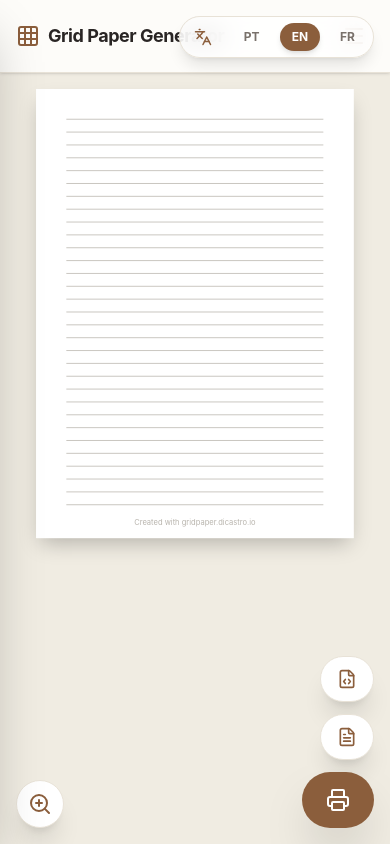
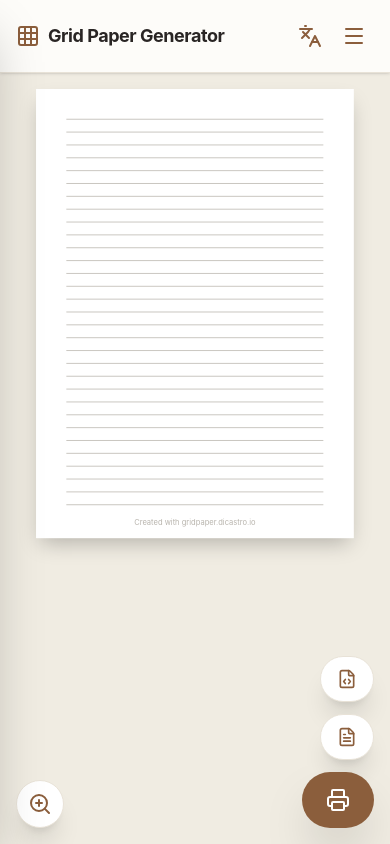
Before and after one commit to bruno-dicastro/grid-paper, a React (Vite) app: page / in a window 390 px wide. Built offline with nearby package versions, Linux system fonts and the light colour scheme.

Commit message:
Fix language selector on small screens

```diff
--- a/src/App.tsx
+++ b/src/App.tsx
@@ -13,6 +13,7 @@ function App() {
   const [isExporting, setIsExporting] = useState(false);
   const [isSidebarOpen, setIsSidebarOpen] = useState(false);
   const [isZoomOpen, setIsZoomOpen] = useState(false);
+  const [isLanguageMenuOpen, setIsLanguageMenuOpen] = useState(false);
   const containerRef = useRef<HTMLDivElement>(null);
   const mainRef = useRef<HTMLElement>(null);
 
@@ -184,12 +185,44 @@ function App() {
           <Grid size={24} color="#8b5e3c" />
           <h1 className="text-lg font-bold tracking-tight text-stone-800">{t('app_title')}</h1>
         </div>
+        <div className="flex items-center gap-1 relative">
+          <button
+            onClick={() => setIsLanguageMenuOpen(!isLanguageMenuOpen)}
+            className={`p-2 rounded-md transition-colors ${isLanguageMenuOpen ? 'bg-[#f5f1e9]' : 'hover:bg-[#f5f1e9]'}`}
+          >
+            <Languages size={24} />
+          </button>
+
+          {isLanguageMenuOpen && (
+            <div className="absolute top-full right-0 mt-2 w-32 bg-white rounded-lg shadow-xl border border-[#e8e2d7] py-2 overflow-hidden animate-in fade-in slide-in-from-top-2 duration-200">
+              <button
+                onClick={() => { i18n.changeLanguage('pt'); setIsLanguageMenuOpen(false); }}
+                className={`w-full px-4 py-2 text-left text-sm font-bold ${i18n.language.startsWith('pt') ? 'bg-[#8b5e3c] text-white' : 'text-stone-600 hover:bg-[#f5f1e9]'}`}
+              >
+                Português (PT)
+              </button>
+              <button
+                onClick={() => { i18n.changeLanguage('en'); setIsLanguageMenuOpen(false); }}
+                className={`w-full px-4 py-2 text-left text-sm font-bold ${i18n.language.startsWith('en') ? 'bg-[#8b5e3c] text-white' : 'text-stone-600 hover:bg-[#f5f1e9]'}`}
+              >
+                English (EN)
+              </button>
+              <button
+                onClick={() => { i18n.changeLanguage('fr'); setIsLanguageMenuOpen(false); }}
+                className={`w-full px-4 py-2 text-left text-sm font-bold ${i18n.language.startsWith('fr') ? 'bg-[#8b5e3c] text-white' : 'text-stone-600 hover:bg-[#f5f1e9]'}`}
+              >
+                Français (FR)
+              </button>
+            </div>
+          )}
+
           <button
             onClick={() => setIsSidebarOpen(true)}
             className="p-2 hover:bg-[#f5f1e9] rounded-md transition-colors"
           >
             <Menu size={24} />
           </button>
+        </div>
       </header>
 
       <Sidebar
@@ -202,7 +235,7 @@ function App() {
       <main ref={mainRef} className="flex-1 p-4 sm:p-8 print:p-0 overflow-auto print:overflow-visible print:h-auto flex flex-col items-center gap-8 print:gap-0 bg-[#f0ece2] print:bg-white relative">
 
         {/* Floating Language Switcher - Top Right */}
-        <div className="fixed top-4 right-4 lg:top-8 lg:right-8 flex gap-2 no-print z-40 bg-white/80 backdrop-blur-md p-1.5 rounded-full shadow-lg border border-[#e8e2d7]">
+        <div className="hidden lg:flex fixed top-8 right-8 gap-2 no-print z-40 bg-white/80 backdrop-blur-md p-1.5 rounded-full shadow-lg border border-[#e8e2d7]">
           <div className="flex items-center px-2 mr-1 text-[#8b5e3c]">
             <Languages size={18} />
           </div>
```
Lines whose indentation alone changed are shown as unchanged.
